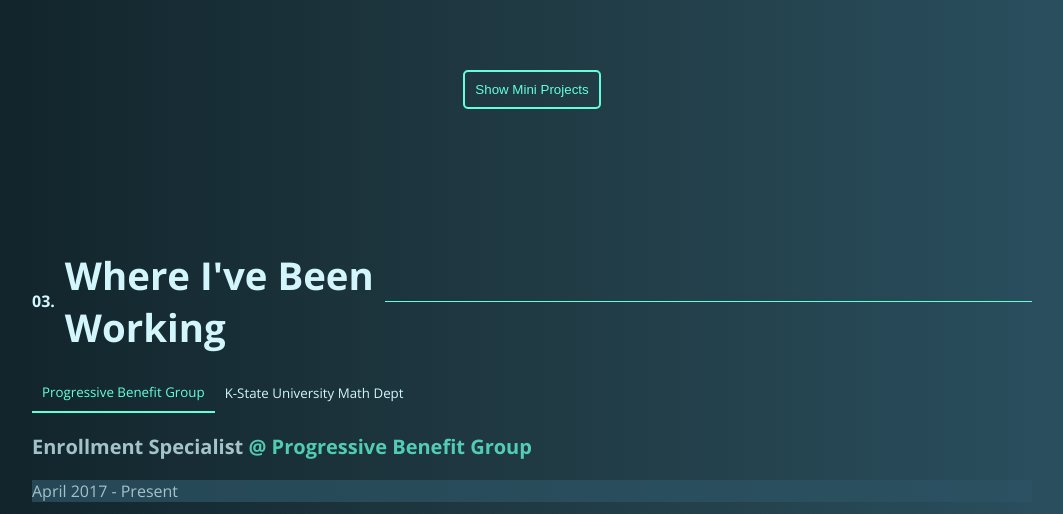
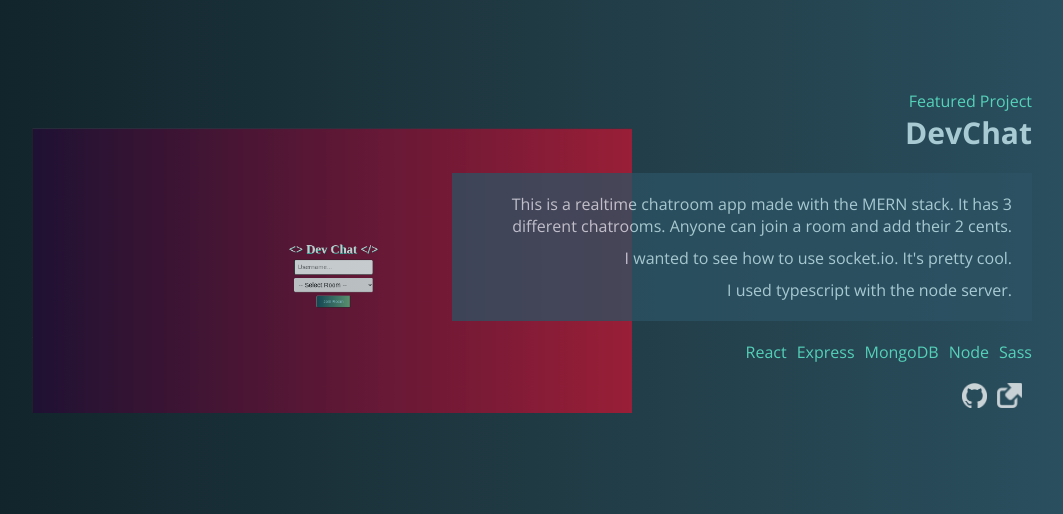
Before and after one commit to Nineteen991/portfolio, a React (Create React App) app: page / in a window 1280 px wide. Shown: the part 2243-2757 px from the top of the page, without its empty margins (108-1171 px from the left). Built offline with nearby package versions, Linux system fonts and the light colour scheme.

Commit message:
refactoring

```diff
--- a/src/App.js
+++ b/src/App.js
@@ -1,5 +1,4 @@
 import { useState } from 'react'
-import { Routes, Route } from 'react-router-dom'
 
 import Navbar from './components/Navbar'
 import HomePage from './pages/HomePage'
@@ -22,9 +21,7 @@
             : null
         }
       >
-        <Routes>
-          <Route path='/' element={ <HomePage /> } />
-        </Routes>
+        <HomePage />
       </div>
     </div>
   );
--- /dev/null
+++ b/src/components/Featured-Projects/Chat.js
@@ -0,0 +1,52 @@
+import githubIcon from '../../images/github-mark-white.png'
+import externalLink from '../../images/external-link.png'
+
+export default function Chat() {
+  return (
+    <div className="projects">
+      <div className="project-description project-right-justified">
+
+        <p className="project-title">Featured Project</p>
+        <h3 className="tertiary-titles">DevChat</h3>
+        <div className='project-desc-div'>
+          <p className="project-desc">
+            This is a realtime chatroom app made with the MERN stack. It has 3 different chatrooms. Anyone can join a room and add their 2 cents.
+          </p>
+          <p className="project-desc">
+            I wanted to see how to use socket.io. It's pretty cool.
+          </p>
+          <p className="project-desc">
+            I used typescript with the node server.
+          </p>
+        </div>
+        <ul className="technologies-ul">
+          <li className="technologies-li">React</li>
+          <li className="technologies-li">Express</li>
+          <li className="technologies-li">MongoDB</li>
+          <li className="technologies-li">Node</li>
+          <li className="technologies-li">Sass</li>
+        </ul>
+        <div className="project-links">
+          <a
+            href='https://github.com/Nineteen991/chatroom-app'
+            className="project-link-a">
+            <img
+              src={githubIcon}
+              alt='Github Link'
+              className="project-icons"
+            />
+          </a>
+          <a
+            href='https://main--spiffy-figolla-126057.netlify.app/'
+            className="project-link-a">
+            <img src={externalLink} alt="Link" className='project-icons' />
+          </a>
+        </div>
+      </div>
+
+      <div className='project-img-div right-justified'>
+        <div className='project-img-3'></div>
+      </div>
+    </div>
+  )
+}
--- a/src/components/Jobs/KState.js
+++ b/src/components/Jobs/KState.js
@@ -5,7 +5,7 @@
         Administrative Specialist
         <span className="mint">@ K-State University</span>
       </h4>
-      <p className="project-desc">May 2013 - April 2017</p>
+      <p className="project-desc job-dates">May 2013 - April 2017</p>
       <ul className="job-desc">
         <li className="list-margin">
           Manages recruitment of office staff, background checks, interviews, placement, position classification, pay, employee relations, and employee development.
--- a/src/components/Jobs/PBG.js
+++ b/src/components/Jobs/PBG.js
@@ -4,7 +4,7 @@
       <h4 className="job-title">
         Enrollment Specialist <span className="mint">@ Progressive Benefit Group</span>
       </h4>
-      <p className="project-desc">April 2017 - Present</p>
+      <p className="project-desc job-dates">April 2017 - Present</p>
       <ul className="job-desc">
         <li className="list-margin">
           Scrape modern HRIS's for employee benefit enrollment data and enroll / terminate employees with the appropriate insurance carriers.
--- a/src/components/Navbar.js
+++ b/src/components/Navbar.js
@@ -1,4 +1,6 @@
 import * as Scroll from 'react-scroll'
+
+import resume from '../resume.pdf'
 
 export default function Navbar({ toggleNavbar, setToggleNavbar }) {
   const ScrollLink = Scroll.Link
@@ -72,6 +74,9 @@
               04.
               <p className='title-p'>Contact</p>
             </ScrollLink>
+            <button className='btn resume'>
+              <a href={resume} target="_blank" rel="noreferrer">Resume</a>
+            </button>
           </div>
       }
 
@@ -121,6 +126,9 @@
             <span className='nav-span'>04.</span> Contact
           </p>
         </ScrollLink>
+        <button className='btn resume'>
+          <a href={resume} target="_blank" rel="noreferrer">Resume</a>
+        </button>
       </div>
 
     </nav>
--- a/src/components/Portfolio.js
+++ b/src/components/Portfolio.js
@@ -2,6 +2,7 @@
 
 import BGS from './Featured-Projects/BGS'
 import Taqueria from './Featured-Projects/Taqueria'
+import Chat from './Featured-Projects/Chat'
 import QuizAppCard from './Mini-Projects/QuizAppCard'
 import MovieWatchList from './Mini-Projects/MovieWatchList'
 import ChromeExt from './Mini-Projects/Chrome-ext'
@@ -18,6 +19,7 @@
       {/* Featured Projects */}
       <BGS />
       <Taqueria />
+      <Chat />
 
       {
         !showMiniProjects
--- a/src/index.js
+++ b/src/index.js
@@ -1,14 +1,11 @@
 import React from 'react';
 import ReactDOM from 'react-dom/client'
-import { BrowserRouter } from 'react-router-dom'
 
 import App from './App';
 
 const root = ReactDOM.createRoot(document.getElementById('root'));
 root.render(
   <React.StrictMode>
-    <BrowserRouter>
-      <App />
-    </BrowserRouter>
+    <App />
   </React.StrictMode>
 );
--- a/src/sass/components/_portfolio.sass
+++ b/src/sass/components/_portfolio.sass
@@ -65,7 +65,7 @@
   @include faded
   color: $whitish-blue
   &:not(:last-of-type)
-      margin-bottom: 1rem
+    margin-bottom: 1rem
 
   @include responsive(large)
     background-color: #2C5364
@@ -125,21 +125,22 @@
   @include project-images
   background-image: url('../../images/taqueriaTepeque.png')
 
+.project-img-3
+  @include project-images
+  background-image: url('../../images/devChat.png')
+
 .mini-projects
   align-self: center
   margin: 3rem 0
 
 .more-projects
   @include component-width
-  // @include component-padding
 
 .more-projects-title
   text-align: center
   margin-bottom: 3rem
 
 .more-projects-container
-
-
   display: grid
   grid-gap: 2rem
 
@@ -149,14 +150,9 @@
 
 .mini-container
   max-width: 40rem
-  // background-color: #2C5364
-  // height: 42rem
 
   &:not(:last-of-type)
     margin-bottom: 2rem
-
-  @include responsive(large)
-    // background-color: #2C5364
 
 .mini-desc-div
   background-color: #2C5364
--- a/src/sass/components/_work.sass
+++ b/src/sass/components/_work.sass
@@ -36,6 +36,9 @@
   color: $whitish-blue
   margin-bottom: 1rem
 
+.job-dates
+  background-color: rgba(0,0,0,0)
+
 .job-desc
   @include ul
 
--- a/src/sass/layout/_navbar.sass
+++ b/src/sass/layout/_navbar.sass
@@ -19,7 +19,7 @@
   z-index: 20
   position: relative
 
-  @include responsive(medium)
+  @include responsive(large)
     display: none
 
 .line1, .line2, .line3
@@ -50,6 +50,7 @@
   padding: 2.5rem
   @include flex-column
   justify-content: center
+  align-items: center
   text-align: center
 
 .nav-links
@@ -59,10 +60,18 @@
 .nav-wide
   display: none
 
-  @include responsive(medium)
+  @include responsive(large)
     display: flex
     justify-content: space-evenly
 
 .nav-span
   color: $mint
   margin-left: 3rem
+
+.resume
+  margin-top: 2rem
+
+  @include responsive(large)
+    margin-top: 0
+    margin-left: 3rem
+    align-self: center
```
Also changed, not shown: src/images/devChat.png (added), 1 other file (tests, documents, lock files or other folders).
